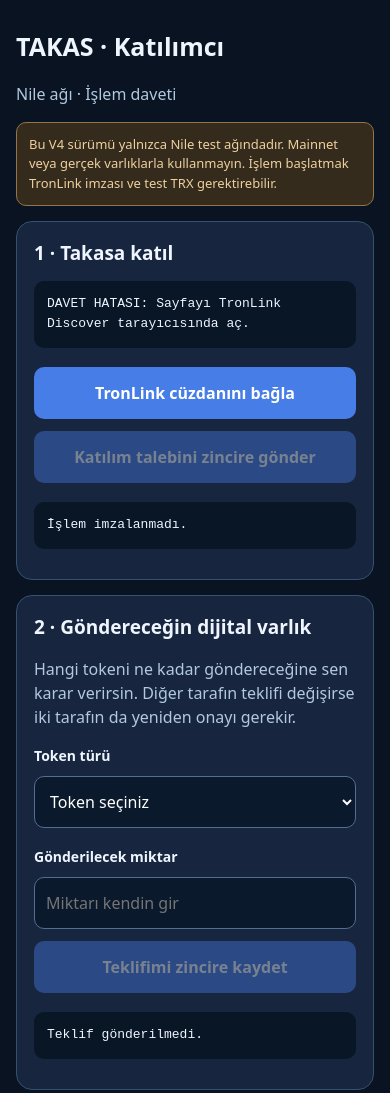
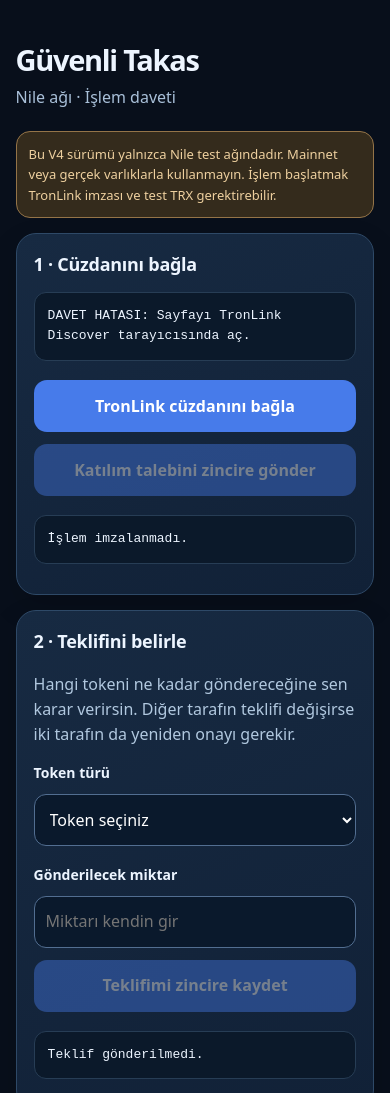
Before and after one commit to lefkosagirne1-oss/tron-takas-v3-test, a website: page v4-nile-katilimci.html in a window 390 px wide. Shown: the top 1093 px of the page. Drawn offline with Linux system fonts and the light colour scheme.

Commit message:
Polish participant mobile UI while preserving V4 escrow behavior

```diff
--- a/v4-nile-katilimci.html
+++ b/v4-nile-katilimci.html
@@ -1,4 +1,4 @@
-<!doctype html><html lang="tr"><head><meta charset="utf-8"><meta name="viewport" content="width=device-width,initial-scale=1"><meta name="theme-color" content="#091321"><title>TAKAS · Nile Katılımcı</title>
+<!doctype html><html lang="tr"><head><meta charset="utf-8"><meta name="viewport" content="width=device-width,initial-scale=1"><meta name="theme-color" content="#091321"><title>Güvenli Takas · Katılımcı</title>
 <style>
 :root{color-scheme:dark;background:#091321;color:#eff5ff;font:16px/1.5 system-ui}*{box-sizing:border-box}body{max-width:660px;margin:0 auto;padding:16px}
 h1{font-size:25px;margin:12px 0 6px}h2{font-size:19px;margin:0 0 10px}
@@ -11,29 +11,46 @@ pre{background:#091626;padding:13px;border-radius:10px;font-size:13px;line-heigh
 .sides{display:grid;grid-template-columns:1fr 1fr;gap:10px}.side{border:1px solid #34516f;border-radius:11px;padding:11px;background:#0b1a2f;overflow-wrap:anywhere}.side strong{display:block}
 .warning{background:#342b1c;border:1px solid #947448;padding:12px;border-radius:10px;color:#eed09f;font-size:13px}
 small{color:#a9bfd9}button[hidden]{display:none!important}@media(max-width:380px){.sides{grid-template-columns:1fr}}
+
+/* Mobile-first presentation. Existing chain logic and button IDs preserved. */
+:root{background:#080f1b;color:#edf5ff;font:16px/1.55 system-ui,-apple-system,sans-serif}
+body{max-width:720px;padding:clamp(14px,4vw,28px)}
+h1{font-size:clamp(29px,6vw,38px);letter-spacing:-.045em;font-weight:800;margin:22px 0 2px}
+h2{font-size:18px;letter-spacing:-.015em}
+body>p{margin:0 0 22px;color:#a9c0d9}
+section{background:linear-gradient(155deg,#172a42,#112137);border:1px solid #2e4967;border-radius:20px;padding:clamp(17px,4vw,25px);box-shadow:0 12px 30px #0002}
+button{border-radius:13px;background:#477bea;font-weight:700}
+button:active{filter:brightness(1.16)}
+button.secondary{background:#2b496c}
+input,select{border-radius:12px}
+pre{background:#0b192a;border:1px solid #273d55;border-radius:12px}
+.side{background:#0b192a;border-color:#2e4967;border-radius:14px}
+.warning{border-radius:14px}
+#deposit{background:#19866c}
+@media(max-width:520px){.sides{grid-template-columns:1fr}}
 </style></head><body>
-<h1>TAKAS · Katılımcı</h1><p id="heading">Nile ağı · İşlem daveti</p>
+<h1>Güvenli Takas</h1><p id="heading">Nile ağı · İşlem daveti</p>
 <div class="warning">Bu V4 sürümü yalnızca Nile test ağındadır. Mainnet veya gerçek varlıklarla kullanmayın. İşlem başlatmak TronLink imzası ve test TRX gerektirebilir.</div>
-<section><h2>1 · Takasa katıl</h2>
+<section><h2>1 · Cüzdanını bağla</h2>
 <pre id="connection">Davet bilgisi yükleniyor…</pre>
 <button id="wallet">TronLink cüzdanını bağla</button>
 <button id="join" disabled>Katılım talebini zincire gönder</button>
 <pre id="joinStatus">İşlem imzalanmadı.</pre></section>
-<section><h2>2 · Göndereceğin dijital varlık</h2>
+<section><h2>2 · Teklifini belirle</h2>
 <p>Hangi tokeni ne kadar göndereceğine sen karar verirsin. Diğer tarafın teklifi değişirse iki tarafın da yeniden onayı gerekir.</p>
 <label for="type">Token türü</label><select id="type"><option value="">Token seçiniz</option><option value="TRX">TRX (Nile)</option><option value="TOKEN">TRC20 token adresi</option></select>
 <div id="tokenBox" hidden><label for="token">TRC20 sözleşme adresi (T…)</label><input id="token" autocomplete="off" placeholder="T..."></div>
 <label for="amount">Gönderilecek miktar</label><input id="amount" inputmode="decimal" autocomplete="off" placeholder="Miktarı kendin gir">
 <button id="propose" disabled>Teklifimi zincire kaydet</button><pre id="proposalStatus">Teklif gönderilmedi.</pre>
 </section>
-<section><h2>3 · Ortak takas durumu</h2><div class="sides">
+<section><h2>3 · İki tarafın teklifleri ve yatırımları</h2><div class="sides">
 <div class="side"><strong>TARAF A</strong><pre id="sideA">Henüz okunmadı.</pre></div>
 <div class="side"><strong>TARAF B</strong><pre id="sideB">Henüz okunmadı.</pre></div></div>
 <pre id="terms">Yönetici hizmet bedeli ve teklifler yükleniyor…</pre>
 <pre id="state">Zincir bekleniyor.</pre>
 <button class="secondary" id="refresh">Zincirdeki güncel durumu oku</button>
 </section>
-<section><h2>4 · Senin sıradaki işlemin</h2>
+<section><h2>4 · İşlemini tamamla</h2>
 <p id="next">Cüzdanı bağlayıp takas durumunu oku.</p>
 <button id="accept" hidden disabled>İki tarafın teklifini kabul et</button>
 <button id="allow" hidden disabled>Token harcama izni ver</button>
```
